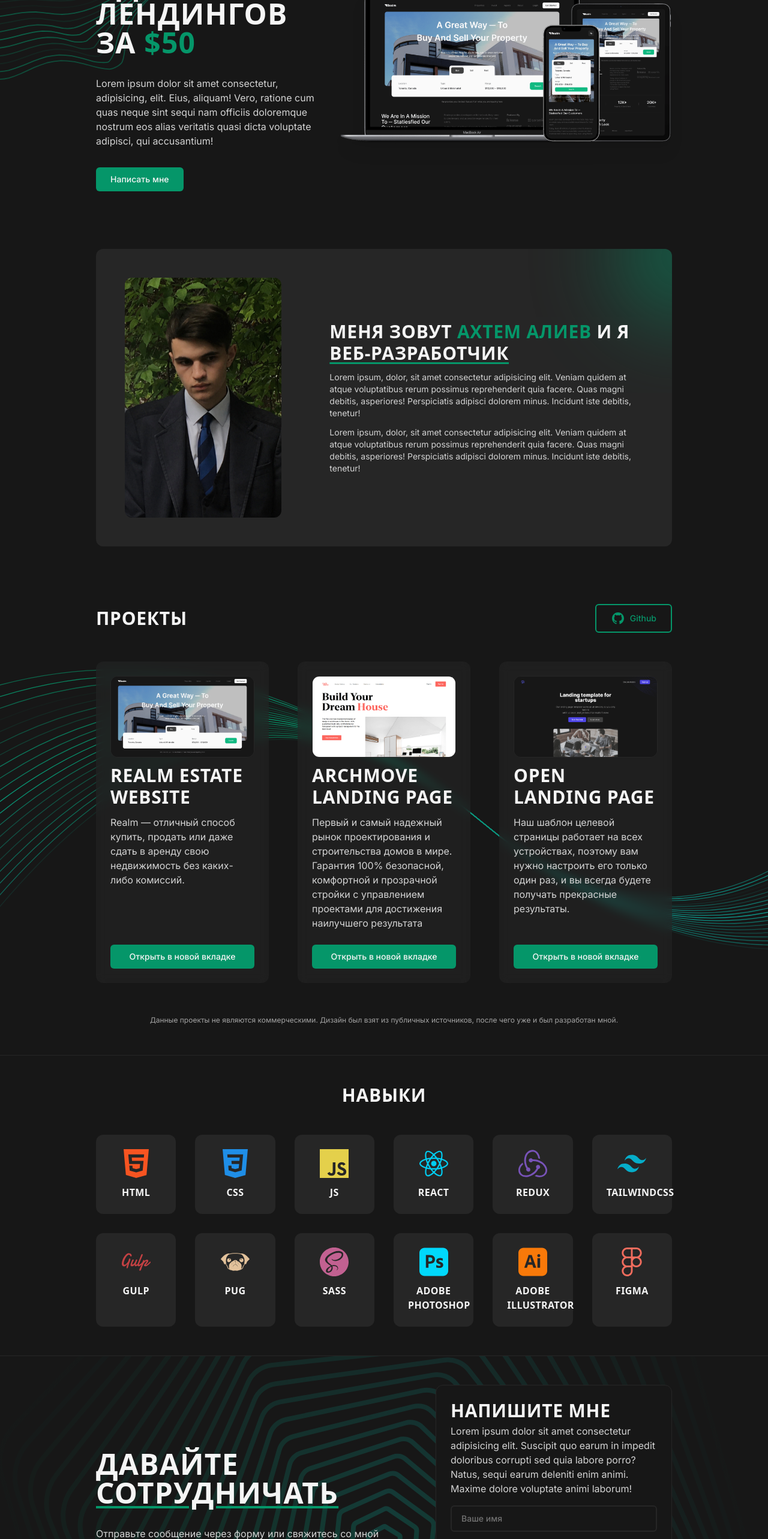
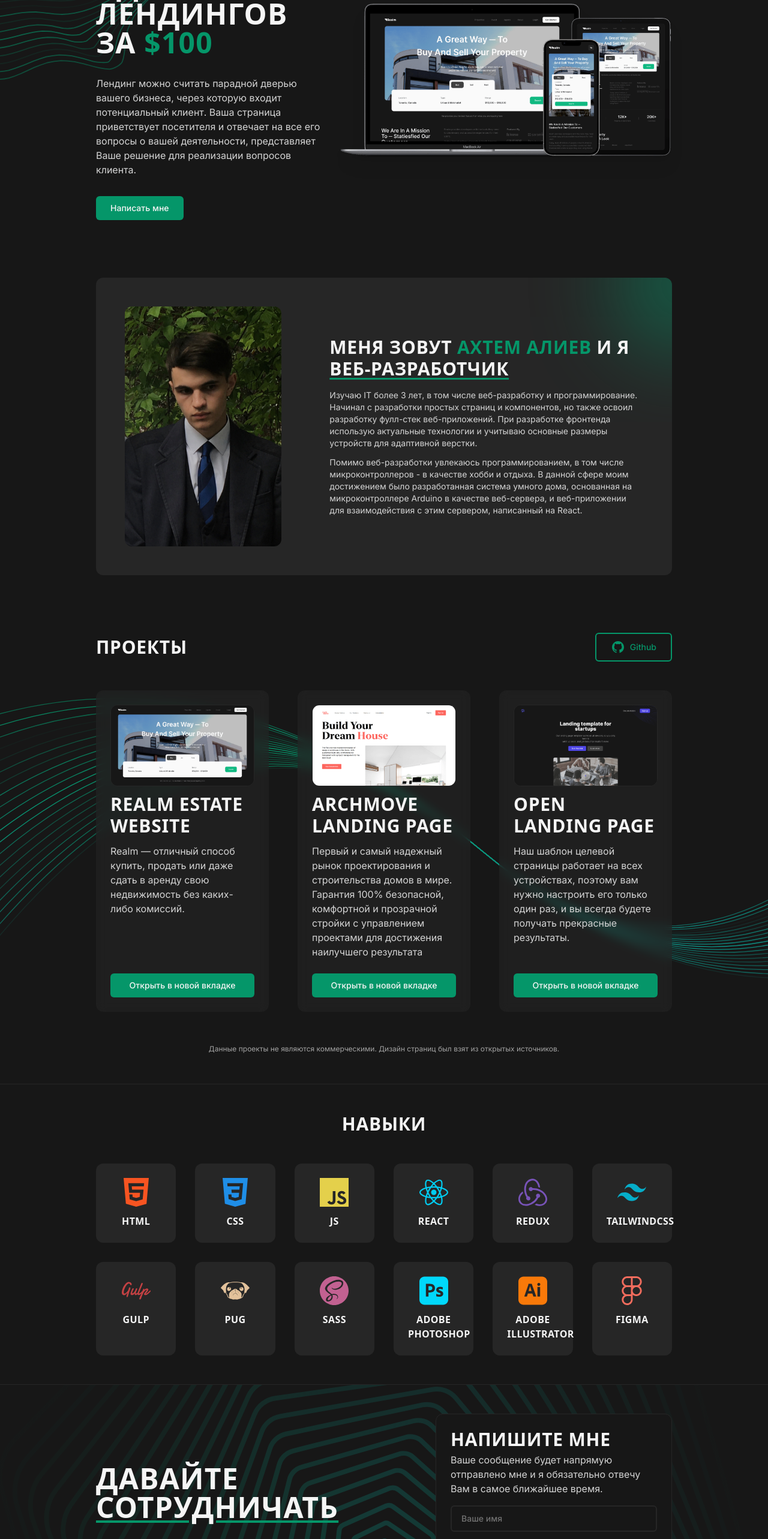
Before and after one commit to aliiev/aliiev, a React (Create React App) app: page / in a window 1280 px wide. Shown: the part 234-2800 px from the top of the page at 60% size. Built offline with nearby package versions, Linux system fonts and the light colour scheme; a web font is replaced by a local one.

Commit message:
Changed text

```diff
--- a/src/sections/About.js
+++ b/src/sections/About.js
@@ -8,12 +8,12 @@ const About = () => (
         <img className="w-full h-[50vh] object-cover rounded-lg md:rounded-xl" src={ AboutImg } alt="Мое фото" />
       </div>
       <div className="relative flex flex-col items-start gap-3 w-full">
-        <h3 className="text-2xl lg:text-3xl 2xl:text-5xl">Меня зовут <span className="text-emerald-600">Ахтем Алиев</span> и я <span className="underline underline-offset-4 decoration-emerald-600">веб-разработчик</span></h3>
+        <h3 className="text-2xl lg:text-3xl 2xl:text-5xl mb-1">Меня зовут <span className="text-emerald-600">Ахтем Алиев</span> и я <span className="underline underline-offset-4 decoration-emerald-600">веб-разработчик</span></h3>
         <p className="text-sm 2xl:text-lg">
-          Lorem ipsum, dolor, sit amet consectetur adipisicing elit. Veniam quidem at atque voluptatibus rerum possimus reprehenderit quia facere. Quas magni debitis, asperiores! Perspiciatis adipisci dolorem minus. Incidunt iste debitis, tenetur!
+          Изучаю IT более 3 лет, в том числе веб-разработку и программирование. Начинал с разработки простых страниц и компонентов, но также освоил разработку фулл-стек веб-приложений. При разработке фронтенда использую актуальные технологии и учитываю основные размеры устройств для адаптивной верстки.
         </p>
         <p className="text-sm 2xl:text-lg">
-          Lorem ipsum, dolor, sit amet consectetur adipisicing elit. Veniam quidem at atque voluptatibus rerum possimus reprehenderit quia facere. Quas magni debitis, asperiores! Perspiciatis adipisci dolorem minus. Incidunt iste debitis, tenetur!
+          Помимо веб-разработки увлекаюсь программированием, в том числе микроконтроллеров - в качестве хобби и отдыха. В данной сфере моим достижением было разработанная система умного дома, основанная на микроконтроллере Arduino в качестве веб-сервера, и веб-приложении для взаимодействия с этим сервером, написанный на React.
         </p>
       </div>
     </div>
--- a/src/sections/Contacts.js
+++ b/src/sections/Contacts.js
@@ -24,13 +24,13 @@ const Contacts = () => (
       <div className="bg-neutral-900 border border-neutral-800 rounded-xl w-full md:w-2/3 p-6">
         <h4 className="text-xl lg:text-3xl">Напишите мне</h4>
         <p className="text-sm md:text-base mt-1 mb-4">
-          Lorem ipsum dolor sit amet consectetur adipisicing elit. Suscipit quo earum in impedit doloribus corrupti sed quia labore porro? Natus, sequi earum deleniti enim animi. Maxime dolore voluptate animi laborum!
+          Ваше сообщение будет напрямую отправлено мне и я обязательно отвечу Вам в самое ближайшее время.
         </p>
         <form className="flex flex-col justify-between items-stretch gap-4">
           <input className="input" type="text" placeholder="Ваше имя" />
           <input className="input" type="email" placeholder="Ваш email" />
           <textarea className="input resize-none" placeholder="Ваше сообщение"></textarea>
-          <input className="input-file" type="file" placeholder="Ваш email" />
+          <input className="input-file" type="file" />
           <button className="btn bg-emerald-600 disabled:cursor-not-allowed" disabled>Отправить</button>
         </form>
       </div>
--- a/src/sections/Hero.js
+++ b/src/sections/Hero.js
@@ -18,9 +18,9 @@ const Hero = () => {
       <div className="absolute ccchaos w-96 h-96 top-0 left-0 scale-150 opacity-60 -translate-x-1/3 -translate-y-1/3"></div>
 
       <div className="relative flex flex-col items-start gap-6 xl:gap-8 w-full md:w-2/3">
-        <h2 className="text-3xl lg:text-5xl 2xl:text-6xl">Разработка адаптивных лендингов за <span className="text-emerald-600">$50</span></h2>
+        <h2 className="text-3xl lg:text-5xl 2xl:text-6xl">Разработка адаптивных лендингов за <span className="text-emerald-600">$100</span></h2>
         <p className="text-base 2xl:text-xl">
-          Lorem ipsum dolor sit amet consectetur, adipisicing, elit. Eius, aliquam! Vero, ratione cum quas neque sint sequi nam officiis doloremque nostrum eos alias veritatis quasi dicta voluptate adipisci, qui accusantium!
+          Лендинг можно считать парадной дверью вашего бизнеса, через которую входит потенциальный клиент. Ваша страница приветствует посетителя и отвечает на все его вопросы о вашей деятельности, представляет Ваше решение для реализации вопросов клиента.
         </p>
         <HashLink className="btn bg-emerald-600" to="/#contacts" scroll={ e => scrollAdjusted(e) }>Написать мне</HashLink>
       </div>
--- a/src/sections/Projects.js
+++ b/src/sections/Projects.js
@@ -43,7 +43,7 @@ const Projects = () => (
     </div>
     <div className="text-center mt-6 lg:mt-12 p-h">
       <small className="text-xs text-neutral-400">
-        Данные проекты не являются коммерческими. Дизайн был взят из публичных источников, после чего уже и был разработан мной.
+        Данные проекты не являются коммерческими. Дизайн страниц был взят из открытых источников.
       </small>
     </div>
   </section>
```
